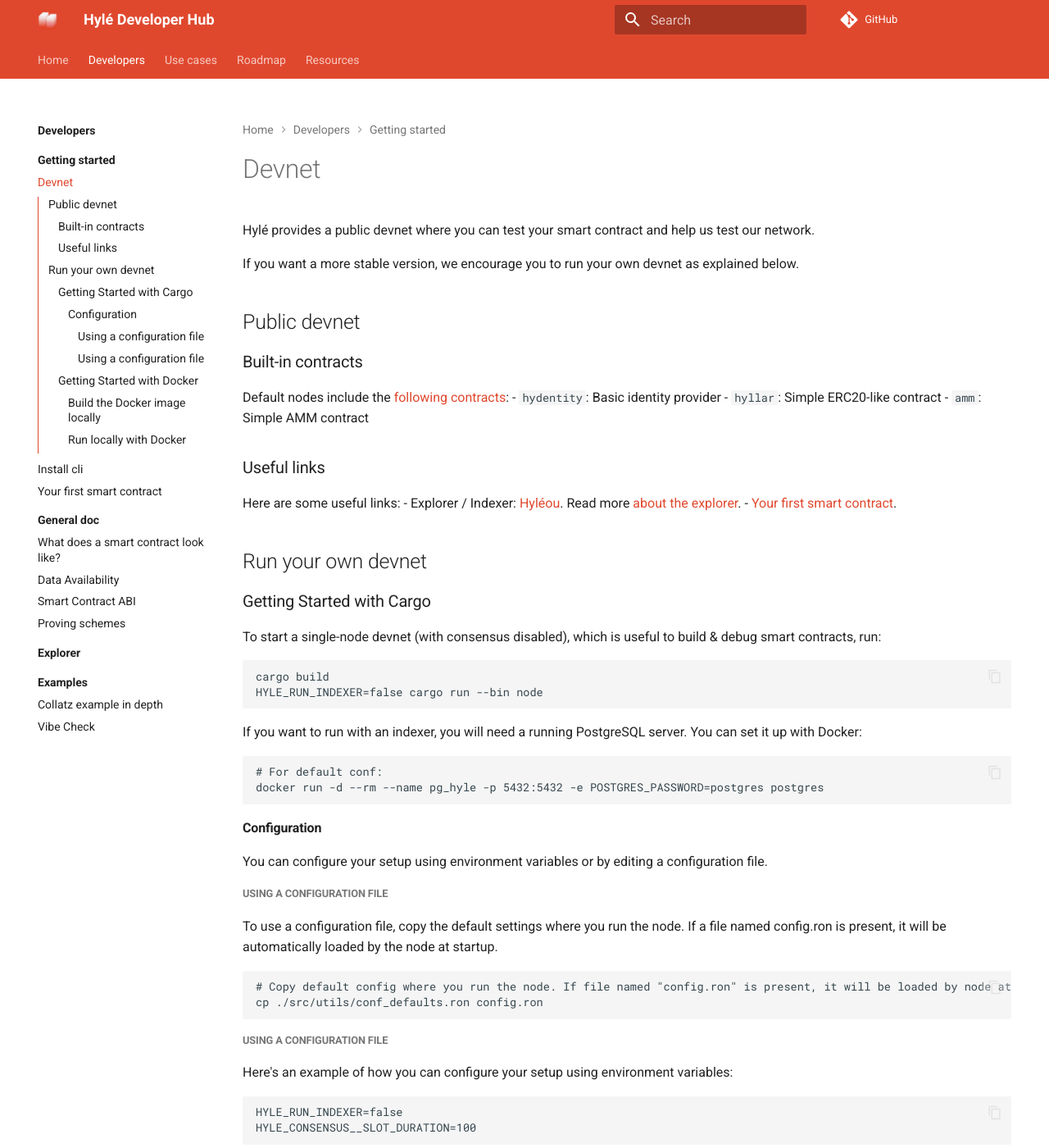
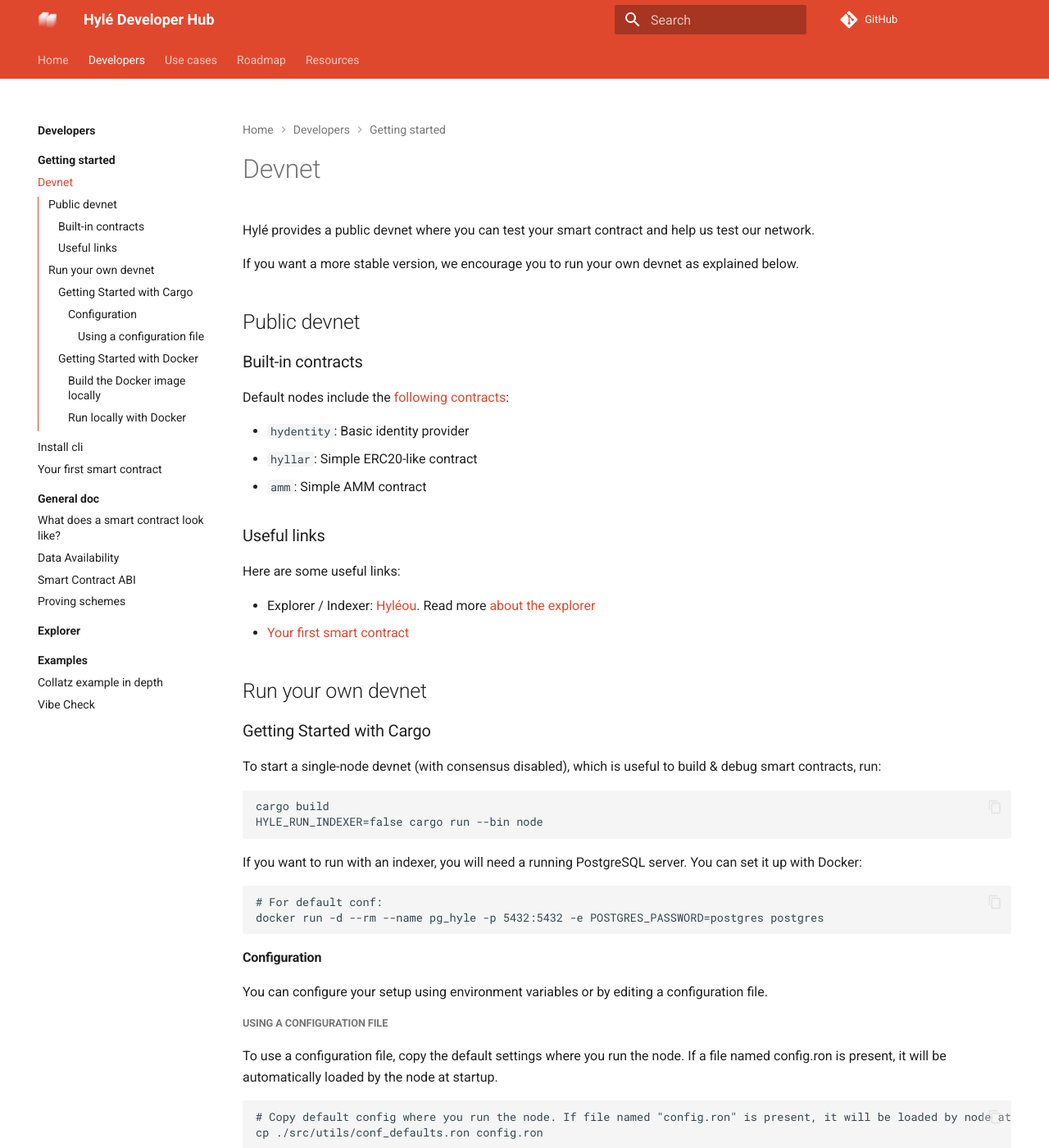
Before and after one commit to Hyle-org/devhub-hyle, an MkDocs documentation site: the page built from docs/developers/getting-started/devnet.md, in a window 1280 px wide and 1400 px high. Shown: the whole window at 82% size. Built offline with MkDocs 1.6.1 and Material for MkDocs 9.7.7, drawn with Linux system fonts in a browser that asks for light colours; comment, search, counter and statistics services are not loaded.

Commit message:
markdown prettiness

````diff
--- a/docs/developers/getting-started/devnet.md
+++ b/docs/developers/getting-started/devnet.md
@@ -9,6 +9,7 @@
 ### Built-in contracts
 
 Default nodes include the [following contracts](https://github.com/Hyle-org/hyle/tree/main/contracts):
+
 - `hydentity`: Basic identity provider
 - `hyllar`: Simple ERC20-like contract
 - `amm`: Simple AMM contract
@@ -16,8 +17,9 @@
 ### Useful links
 
 Here are some useful links:
-- Explorer / Indexer: [Hyléou](https://hyleou.hyle.eu/). Read more [about the explorer](https://docs.hyle.eu/developers/explorer/).
-- [Your first smart contract](./your-first-smart-contract.md).
+
+- Explorer / Indexer: [Hyléou](https://hyleou.hyle.eu/). Read more [about the explorer](https://docs.hyle.eu/developers/explorer/)
+- [Your first smart contract](./your-first-smart-contract.md)
 
 ## Run your own devnet
 
@@ -31,6 +33,7 @@
 ```
 
 If you want to run with an indexer, you will need a running PostgreSQL server. You can set it up with Docker:
+
 ```bash
 # For default conf:
 docker run -d --rm --name pg_hyle -p 5432:5432 -e POSTGRES_PASSWORD=postgres postgres
@@ -48,8 +51,6 @@
 # Copy default config where you run the node. If file named "config.ron" is present, it will be loaded by node at startup.
 cp ./src/utils/conf_defaults.ron config.ron
 ```
-
-##### Using a configuration file
 
 Here's an example of how you can configure your setup using environment variables:
 
````
